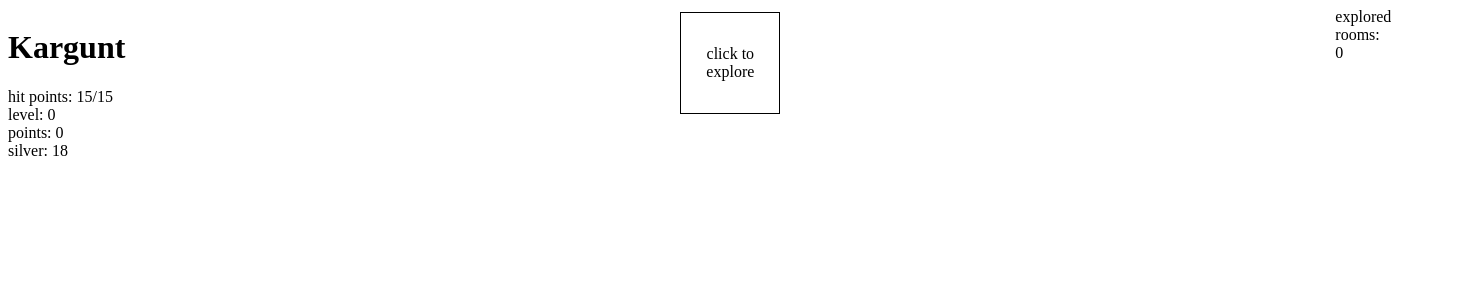
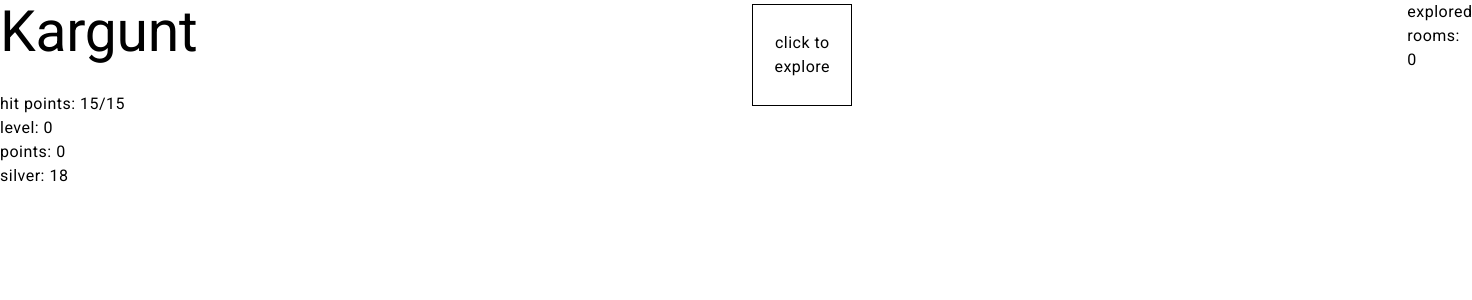
Before and after one commit to labax/solo, an Angular app: page / in a window 1280 px wide. Shown: the top 300 px of the page, 1472 px wide, since content can reach past the window. Built offline with nearby package versions, Linux system fonts and the light colour scheme.

Commit message:
feat(dark-fort): installed angular material

```diff
--- a/angular.json
+++ b/angular.json
@@ -31,6 +31,7 @@
               }
             ],
             "styles": [
+              "@angular/material/prebuilt-themes/azure-blue.css",
               "projects/dark-fort/src/styles.css"
             ],
             "scripts": []
@@ -89,6 +90,7 @@
               }
             ],
             "styles": [
+              "@angular/material/prebuilt-themes/azure-blue.css",
               "projects/dark-fort/src/styles.css"
             ],
             "scripts": []
--- a/package.json
+++ b/package.json
@@ -11,10 +11,12 @@
   "private": true,
   "dependencies": {
     "@angular/animations": "^18.0.0",
+    "@angular/cdk": "18.1.1",
     "@angular/common": "^18.0.0",
     "@angular/compiler": "^18.0.0",
     "@angular/core": "^18.0.0",
     "@angular/forms": "^18.0.0",
+    "@angular/material": "18.1.1",
     "@angular/platform-browser": "^18.0.0",
     "@angular/platform-browser-dynamic": "^18.0.0",
     "@angular/router": "^18.0.0",
--- a/projects/dark-fort/src/app/app.config.ts
+++ b/projects/dark-fort/src/app/app.config.ts
@@ -2,7 +2,8 @@ import { ApplicationConfig, provideZoneChangeDetection } from '@angular/core';
 import { provideRouter } from '@angular/router';
 
 import { routes } from './app.routes';
+import { provideAnimationsAsync } from '@angular/platform-browser/animations/async';
 
 export const appConfig: ApplicationConfig = {
-  providers: [provideZoneChangeDetection({ eventCoalescing: true }), provideRouter(routes)]
+  providers: [provideZoneChangeDetection({ eventCoalescing: true }), provideRouter(routes), provideAnimationsAsync()]
 };
--- a/projects/dark-fort/src/index.html
+++ b/projects/dark-fort/src/index.html
@@ -6,8 +6,10 @@
   <base href="/">
   <meta name="viewport" content="width=device-width, initial-scale=1">
   <link rel="icon" type="image/x-icon" href="favicon.ico">
+  <link href="https://fonts.googleapis.com/css2?family=Roboto:wght@300;400;500&display=swap" rel="stylesheet">
+  <link href="https://fonts.googleapis.com/icon?family=Material+Icons" rel="stylesheet">
 </head>
-<body>
+<body class="mat-typography">
   <dark-fort-root></dark-fort-root>
 </body>
 </html>
--- a/projects/dark-fort/src/styles.css
+++ b/projects/dark-fort/src/styles.css
@@ -1 +1,4 @@
 /* You can add global styles to this file, and also import other style files */
+
+html, body { height: 100%; }
+body { margin: 0; font-family: Roboto, "Helvetica Neue", sans-serif; }
```
Also changed, not shown: 1 other file (tests, documents, lock files or other folders).
